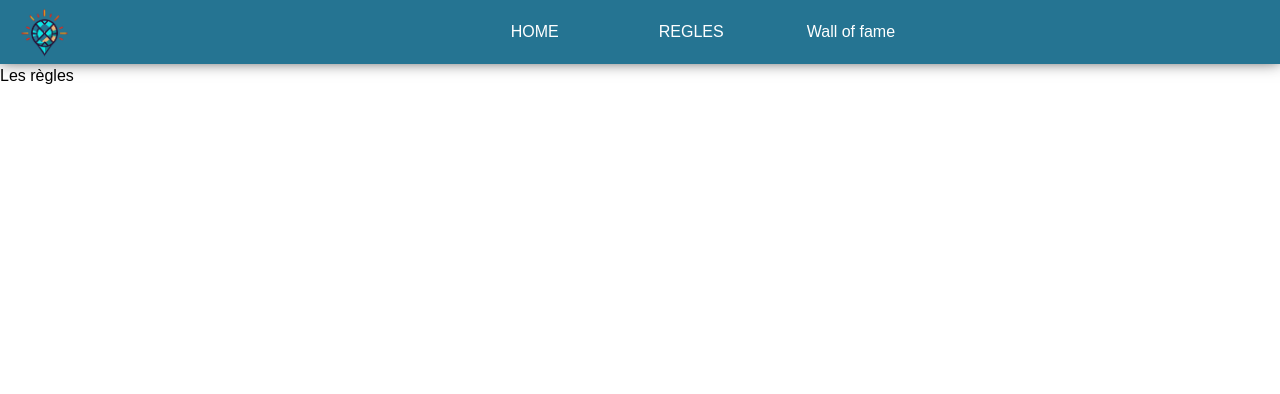
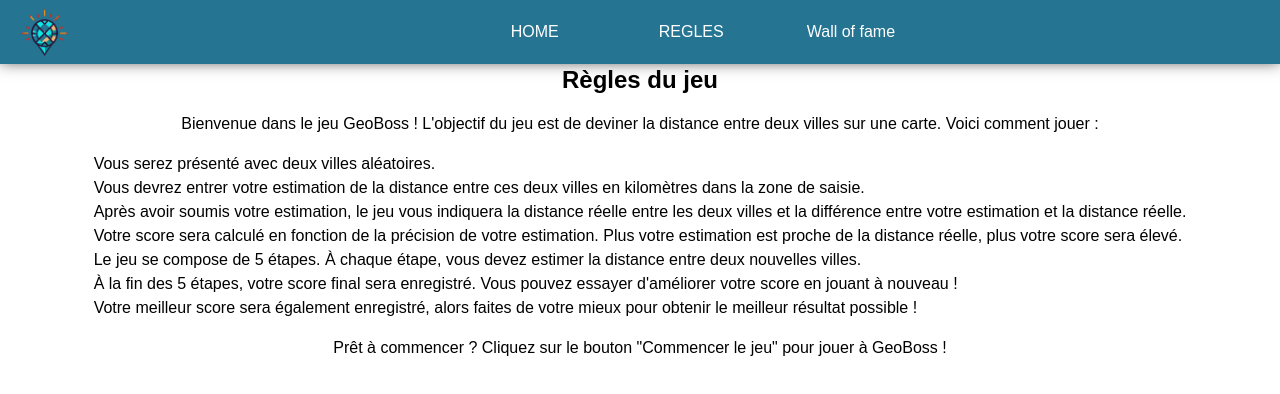
Before and after one commit to GaspardCLD/GeoBoss, a React (Vite) app in the folder frontend/: page /rules in a window 1280 px wide. Shown: the top 394 px of the page. Built offline with nearby package versions, Linux system fonts and the light colour scheme; no server answers.

Commit message:
C4_GeoBoss added some rules and styling

```diff
--- a/frontend/index.html
+++ b/frontend/index.html
@@ -6,8 +6,8 @@
     <meta name="viewport" content="width=device-width, initial-scale=1.0" />
     <title>GeoBoss</title>
   </head>
-  <body>
-    <div id="root"></div>
+  <body class="min-h-screen">
+    <div id="root" class="min-h-screen flex flex-col"></div>
     <script type="module" src="/src/main.jsx"></script>
   </body>
 </html>
--- a/frontend/src/App.jsx
+++ b/frontend/src/App.jsx
@@ -17,9 +17,14 @@ function App() {
   const { setCitiesLoaded } = useContext(StatesContext);
 
   useEffect(() => {
-    axios.post(`${import.meta.env.VITE_BACKEND_URL}/cities`).then(() => {
-      setCitiesLoaded(true);
-    });
+    axios
+      .post(`${import.meta.env.VITE_BACKEND_URL}/cities`)
+      .then(() => {
+        setCitiesLoaded(true);
+      })
+      .catch((error) => {
+        console.error(error);
+      });
   }, []);
 
   return (
--- a/frontend/src/components/NavBar.jsx
+++ b/frontend/src/components/NavBar.jsx
@@ -9,7 +9,7 @@ function NavBar() {
   const [burgerMenuOpen, setBurgerMenuOpen] = useState(false);
 
   return (
-    <div className="w-[100%] z-10  top-0 left-0">
+    <div className="w-[100%] z-10  top-0 left-0 ">
       <div className="navbar-header flex justify-between items-center bg-[#257492] h-[58px] lg:h-[64px] px-3 shadow-[0px_-3px_15px_#333]">
         <Link to="/">
           <img
--- a/frontend/src/pages/Game.jsx
+++ b/frontend/src/pages/Game.jsx
@@ -35,7 +35,10 @@ function Game() {
     axios
       .get(`${import.meta.env.VITE_BACKEND_URL}/score/user/${userId}`)
       .then((response) => {
-        setUserBestScore(response.data[0].score);
+        // eslint-disable-next-line no-unused-expressions
+        response.data.length !== 0
+          ? setUserBestScore(response.data[0].score)
+          : setUserBestScore(0);
       })
       .then(() => {
         setUserBestScoreLoaded(true);
--- a/frontend/src/pages/Home.jsx
+++ b/frontend/src/pages/Home.jsx
@@ -11,9 +11,13 @@ function Home() {
   const { openLoginModal, setOpenLoginModal } = useContext(StatesContext);
   const { isLoggedIn } = useContext(AuthContext);
   return (
-    <>
-      <h1>Trouve les distances entre les villes et deviens le GEOBOSS</h1>
+    <div className="home flex flex-col justify-between gap-10 my-[15vh] items-center flex-1">
+      <h1 className="text-center text-3xl">
+        Trouve les distances entre les villes et deviens le
+      </h1>
+      <p className="font-bold text-5xl">GEOBOSS</p>
       <button
+        className="w-[50vw] sm:w-[350px] sm h-[44px] flex justify-center items-center  shadow-xs rounded-[20px] px-[8px]   bg-[#257492] text-[#E3E4E2] font-semibold text-base hover:font-bold"
         type="button"
         onClick={() => {
           if (!isLoggedIn) {
@@ -30,7 +34,7 @@ function Home() {
         openLoginModal={openLoginModal}
         setOpenLoginModal={setOpenLoginModal}
       />
-    </>
+    </div>
   );
 }
 
--- a/frontend/src/pages/Results.jsx
+++ b/frontend/src/pages/Results.jsx
@@ -5,7 +5,7 @@ import GameModal from "./GameModal";
 import GameContext from "../../context/GameContext";
 
 function Results() {
-  const { currentScore, setGameStep, setCurrentScore } =
+  const { currentScore, setGameStep, setCurrentScore, setUserResponse } =
     useContext(GameContext);
   const [userRank, setUserRank] = useState(0);
   const [numberOfScores, setNumberOfScores] = useState(0);
@@ -44,11 +44,18 @@ function Results() {
           to="/game"
           onClick={() => {
             setGameStep(0);
+            setUserResponse("");
           }}
         >
           Rejouer ?
         </Link>
-        <Link to="/" onClick={() => setCurrentScore(0)}>
+        <Link
+          to="/"
+          onClick={() => {
+            setCurrentScore(0);
+            setUserResponse("");
+          }}
+        >
           Retour à l'accueil
         </Link>
       </div>
--- a/frontend/src/pages/Rules.jsx
+++ b/frontend/src/pages/Rules.jsx
@@ -2,8 +2,45 @@ import React from "react";
 
 function Rules() {
   return (
-    <div>
-      <p>Les règles</p>
+    <div className="flex flex-col items-center">
+      <h1 className="text-2xl font-bold mb-4">Règles du jeu</h1>
+      <p className="text-center">
+        Bienvenue dans le jeu GeoBoss ! L'objectif du jeu est de deviner la
+        distance entre deux villes sur une carte. Voici comment jouer :
+      </p>
+      <ol className="text-left mt-4">
+        <li>Vous serez présenté avec deux villes aléatoires.</li>
+        <li>
+          Vous devrez entrer votre estimation de la distance entre ces deux
+          villes en kilomètres dans la zone de saisie.
+        </li>
+        <li>
+          Après avoir soumis votre estimation, le jeu vous indiquera la distance
+          réelle entre les deux villes et la différence entre votre estimation
+          et la distance réelle.
+        </li>
+        <li>
+          Votre score sera calculé en fonction de la précision de votre
+          estimation. Plus votre estimation est proche de la distance réelle,
+          plus votre score sera élevé.
+        </li>
+        <li>
+          Le jeu se compose de 5 étapes. À chaque étape, vous devez estimer la
+          distance entre deux nouvelles villes.
+        </li>
+        <li>
+          À la fin des 5 étapes, votre score final sera enregistré. Vous pouvez
+          essayer d'améliorer votre score en jouant à nouveau !
+        </li>
+        <li>
+          Votre meilleur score sera également enregistré, alors faites de votre
+          mieux pour obtenir le meilleur résultat possible !
+        </li>
+      </ol>
+      <p className="mt-4">
+        Prêt à commencer ? Cliquez sur le bouton "Commencer le jeu" pour jouer à
+        GeoBoss !
+      </p>
     </div>
   );
 }
```
